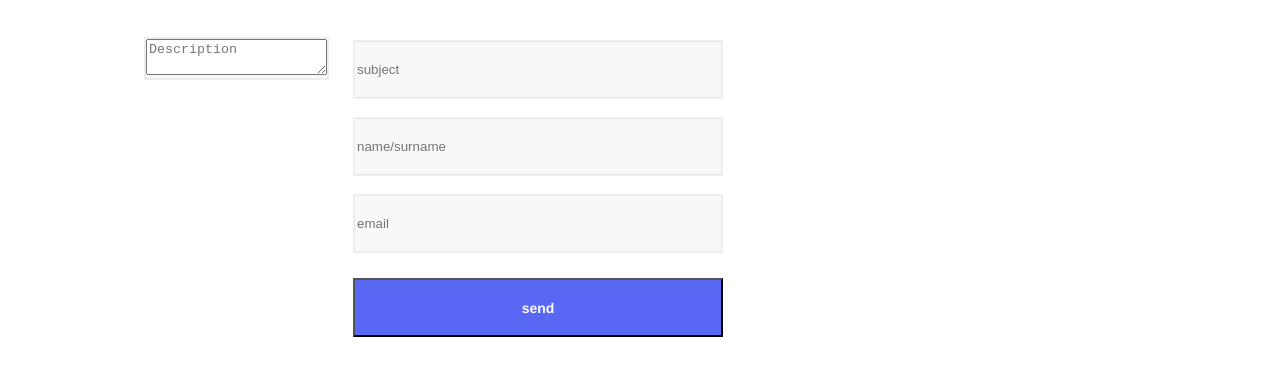
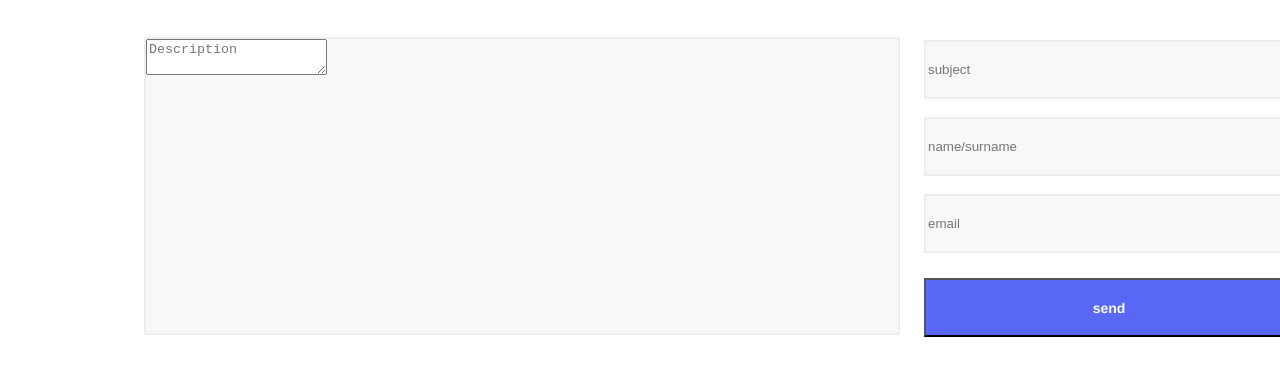
Before and after one commit to datunarobakidze/shualeduri3, a plain HTML site: page index.html in a window 1280 px wide. Shown: the part 121-496 px from the top of the page. Drawn offline with Linux system fonts and the light colour scheme.

Commit message:
maxwidth
maxwidth maxheight

```diff
--- a/css/styles.css
+++ b/css/styles.css
@@ -19,7 +19,9 @@ margin-left: 144px;
 margin-top: 7px;
 }
 .textarea {
+    width: 756px;
     max-width: 756px;
+    height: 298px;
  max-height: 298px;
 flex-shrink: 0;
 border: 2px solid rgba(212, 211, 211, 0.30);
```
